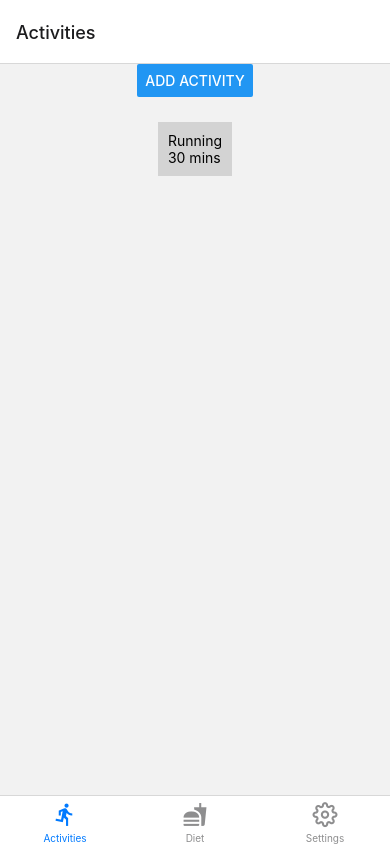
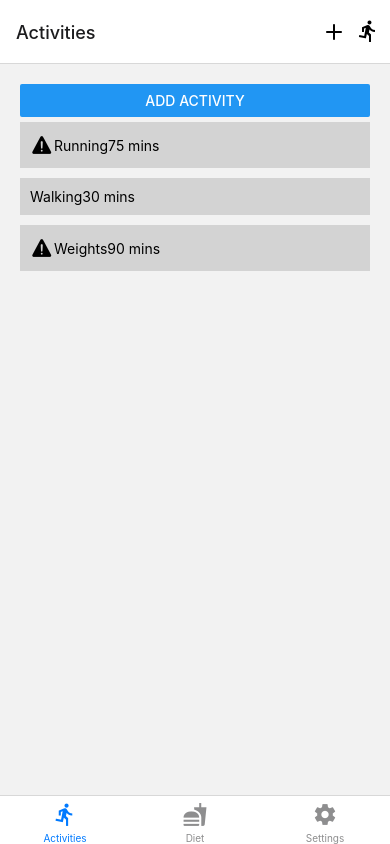
Before and after one commit to Christy0216/CS5520assignment2, a React Native app: screen /Activities in a window 390 px wide. Built offline with nearby package versions, Linux system fonts and the light colour scheme.

Commit message:
Basic implementation of Activity and AddActivity Screen

```diff
--- a/src/navigation/AppNavigator.js
+++ b/src/navigation/AppNavigator.js
@@ -1,4 +1,5 @@
 import React from 'react';
+import { Button, View } from 'react-native';
 import { NavigationContainer } from '@react-navigation/native';
 import { createBottomTabNavigator } from '@react-navigation/bottom-tabs';
 import { createNativeStackNavigator } from '@react-navigation/native-stack';
@@ -15,22 +16,33 @@ const Stack = createNativeStackNavigator();
 
 function BottomTabs() {
   return (
-    <Tab.Navigator screenOptions={({ route }) => ({
+    <Tab.Navigator screenOptions={({ route, navigation }) => ({
       tabBarIcon: ({ focused, color, size }) => {
         let iconName;
-        let IconComponent = MaterialIcons; // Default Icon Component
-
-        if (route.name === 'Activities') {
-          iconName = 'directions-run';
-        } else if (route.name === 'Diet') {
-          iconName = 'fastfood';
-        } else if (route.name === 'Settings') {
-          iconName = 'settings';
-          IconComponent = Feather; // Using Feather for the settings icon
+        switch (route.name) {
+          case 'Activities':
+            iconName = 'directions-run';
+            break;
+          case 'Diet':
+            iconName = 'fastfood';
+            break;
+          case 'Settings':
+            iconName = 'settings';
+            break;
+          default:
+            iconName = 'directions-run';
         }
-
-        return <IconComponent name={iconName} size={size} color={color} />;
+        return <MaterialIcons name={iconName} size={size} color={color} />;
       },
+      headerRight: () => (
+        route.name === 'Activities' || route.name === 'Diet' ?
+          <View style={{ flexDirection: 'row', marginRight: 10 }}>
+            <Feather name="plus" size={24} color="black" style={{ marginRight: 10 }} onPress={() => navigation.navigate(route.name === 'Activities' ? 'AddActivity' : 'AddDiet')} />
+            {route.name === 'Activities' && <MaterialIcons name="directions-run" size={24} color="black" />}
+            {route.name === 'Diet' && <MaterialIcons name="restaurant" size={24} color="black" />}
+          </View>
+          : null
+      ),
     })}>
       <Tab.Screen name="Activities" component={ActivitiesScreen} />
       <Tab.Screen name="Diet" component={DietScreen} />
--- a/src/screens/ActivitiesScreen.js
+++ b/src/screens/ActivitiesScreen.js
@@ -1,8 +1,7 @@
-// ActivitiesScreen.js
 import React, { useState, useEffect } from 'react';
-import { View, Text, StyleSheet, Button } from 'react-native';
+import { View, Text, StyleSheet, Button, FlatList } from 'react-native';
 import { useNavigation } from '@react-navigation/native';
-import ItemsList from '../components/ItemsList';
+import { Ionicons } from '@expo/vector-icons';
 
 const ActivitiesScreen = () => {
   const navigation = useNavigation();
@@ -10,11 +9,16 @@ const ActivitiesScreen = () => {
 
   useEffect(() => {
     // Fetch activities from Firestore or some local data
-    setActivities([{ id: 1, title: 'Running', duration: '30 mins' }]);
+    setActivities([
+      { id: 1, title: 'Running', duration: '75 mins', isSpecial: true },
+      { id: 2, title: 'Walking', duration: '30 mins', isSpecial: false },
+      { id: 3, title: 'Weights', duration: '90 mins', isSpecial: true },
+    ]);
   }, []);
 
   const renderItem = ({ item }) => (
     <View style={styles.item}>
+      {item.isSpecial && <Ionicons name="warning" size={24} color="black" />}
       <Text>{item.title}</Text>
       <Text>{item.duration}</Text>
     </View>
@@ -23,7 +27,11 @@ const ActivitiesScreen = () => {
   return (
     <View style={styles.container}>
       <Button title="Add Activity" onPress={() => navigation.navigate('AddActivity')} />
-      <ItemsList data={activities} renderItem={renderItem} />
+      <FlatList
+        data={activities}
+        renderItem={renderItem}
+        keyExtractor={item => item.id.toString()}
+      />
     </View>
   );
 };
@@ -31,10 +39,11 @@ const ActivitiesScreen = () => {
 const styles = StyleSheet.create({
   container: {
     flex: 1,
-    justifyContent: 'center',
-    alignItems: 'center',
+    padding: 20,
   },
   item: {
+    flexDirection: 'row',
+    alignItems: 'center',
     padding: 10,
     marginVertical: 5,
     backgroundColor: 'lightgray',
--- a/src/screens/AddActivityScreen.js
+++ b/src/screens/AddActivityScreen.js
@@ -1,65 +1,95 @@
-// AddActivityScreen.js
-import React, { useState } from 'react';
-import { View, Text, TextInput, Button, StyleSheet, Alert } from 'react-native';
-import DateTimePicker from '@react-native-community/datetimepicker';
-import DropdownPicker from 'react-native-dropdown-picker';
+import React, { useState } from "react";
+import {
+  View,
+  Text,
+  TextInput,
+  Button,
+  StyleSheet,
+  Alert,
+  Keyboard,
+  TouchableOpacity,
+  TouchableWithoutFeedback,
+} from "react-native";
+import DropdownPicker from "react-native-dropdown-picker";
+import DateTimePicker from "@react-native-community/datetimepicker";
+import { useNavigation } from "@react-navigation/native";
 
 const AddActivityScreen = () => {
-  const [activity, setActivity] = useState('');
-  const [duration, setDuration] = useState('');
+  const navigation = useNavigation();
+  const [activity, setActivity] = useState(null);
+  const [duration, setDuration] = useState("");
   const [date, setDate] = useState(new Date());
   const [showDatePicker, setShowDatePicker] = useState(false);
+  const [open, setOpen] = useState(false);
 
   const handleSave = () => {
-    if (!activity || !duration || duration <= 0) {
-      Alert.alert('Error', 'Please fill all fields correctly.');
+    if (!activity || !duration || parseInt(duration) <= 0) {
+      Alert.alert("Error", "Please fill all fields correctly.");
       return;
     }
-    // Save to Firestore and navigate back
-    // Placeholder functionality
-    console.log('Activity Saved:', { activity, duration, date });
+
+    const isSpecial =
+      (activity === "running" || activity === "weights") &&
+      parseInt(duration) > 60;
+
+    // Assuming the Firestore code to save the activity would be here
+    console.log("Activity Saved:", { activity, duration, date });
+    navigation.goBack();
   };
 
   return (
+    <TouchableWithoutFeedback onPress={() => Keyboard.dismiss()}>
       <View style={styles.container}>
         <DropdownPicker
+          open={open}
+          value={activity}
           items={[
-          { label: 'Walking', value: 'walking' },
-          { label: 'Running', value: 'running' },
-          { label: 'Swimming', value: 'swimming' },
-          { label: 'Weights', value: 'weights' },
-          { label: 'Yoga', value: 'yoga' },
-          { label: 'Cycling', value: 'cycling' },
-          { label: 'Hiking', value: 'hiking' },
+            { label: "Walking", value: "walking" },
+            { label: "Running", value: "running" },
+            { label: "Swimming", value: "swimming" },
+            { label: "Weights", value: "weights" },
+            { label: "Yoga", value: "yoga" },
+            { label: "Cycling", value: "cycling" },
+            { label: "Hiking", value: "hiking" },
           ]}
-        defaultValue={activity}
-        onChangeItem={item => setActivity(item.value)}
+          setOpen={setOpen}
+          setValue={setActivity}
+          placeholder="Select an activity"
+          containerStyle={{ height: 40 }}
+          style={{ backgroundColor: "#fafafa" }}
+          dropDownStyle={{ backgroundColor: "#fafafa" }}
         />
         <TextInput
-        placeholder="Duration in minutes"
+          style={styles.input}
+          placeholder="Duration (min) *"
           value={duration}
           onChangeText={setDuration}
           keyboardType="numeric"
         />
-      <TextInput
-        placeholder="Pick a date"
-        value={date.toDateString()}
-        onFocus={() => setShowDatePicker(true)}
-      />
+        <TouchableOpacity
+          onPress={() => setShowDatePicker(true)}
+          style={styles.dateInput}
+        >
+          <Text>{date.toDateString()}</Text>
+        </TouchableOpacity>
         {showDatePicker && (
           <DateTimePicker
             value={date}
             mode="date"
             display="inline"
             onChange={(event, selectedDate) => {
-            setDate(selectedDate || date);
-            setShowDatePicker(false);
+              const currentDate = selectedDate || date;
+              setDate(currentDate);
+              setShowDatePicker(false); // Hide the date picker after date selection
             }}
           />
         )}
+        <View style={styles.buttonContainer}>
+          <Button title="Cancel" onPress={() => navigation.goBack()} />
           <Button title="Save" onPress={handleSave} />
-      <Button title="Cancel" onPress={() => {}} />
         </View>
+      </View>
+    </TouchableWithoutFeedback>
   );
 };
 
@@ -67,6 +97,26 @@ const styles = StyleSheet.create({
   container: {
     flex: 1,
     padding: 20,
+    justifyContent: "space-between",
+  },
+  input: {
+    height: 40,
+    borderColor: "gray",
+    borderWidth: 1,
+    marginBottom: 20,
+    paddingHorizontal: 10,
+  },
+  dateInput: {
+    height: 40,
+    justifyContent: "center",
+    borderColor: "gray",
+    borderWidth: 1,
+    marginBottom: 20,
+    paddingHorizontal: 10,
+  },
+  buttonContainer: {
+    flexDirection: "row",
+    justifyContent: "space-between",
   },
 });
 
```
Lines whose indentation alone changed are shown as unchanged.
